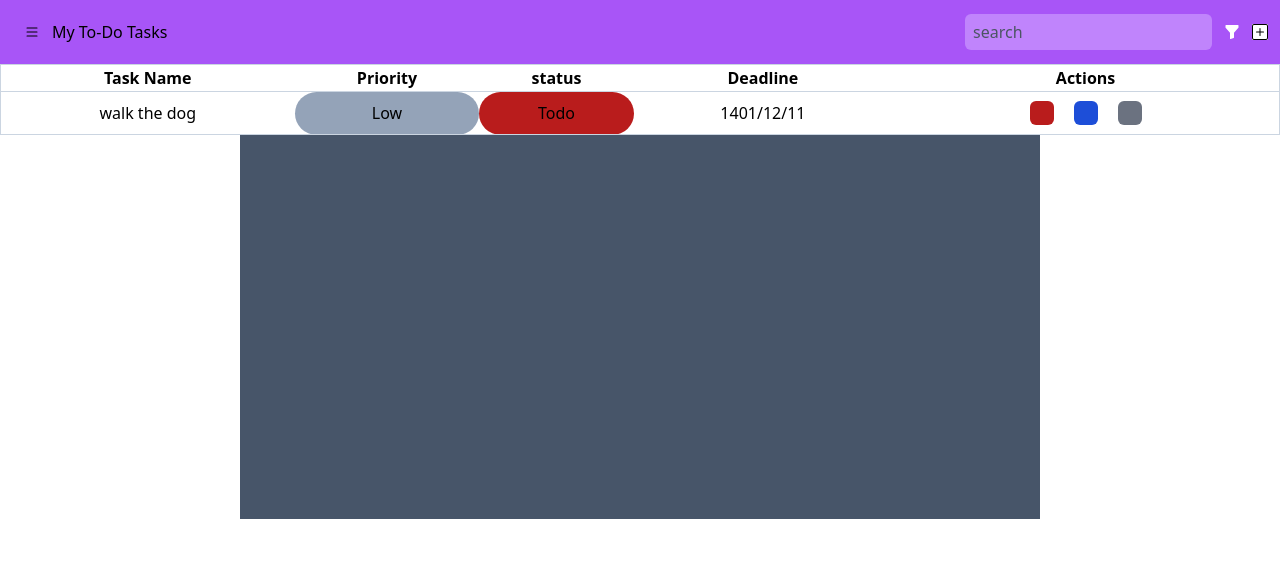
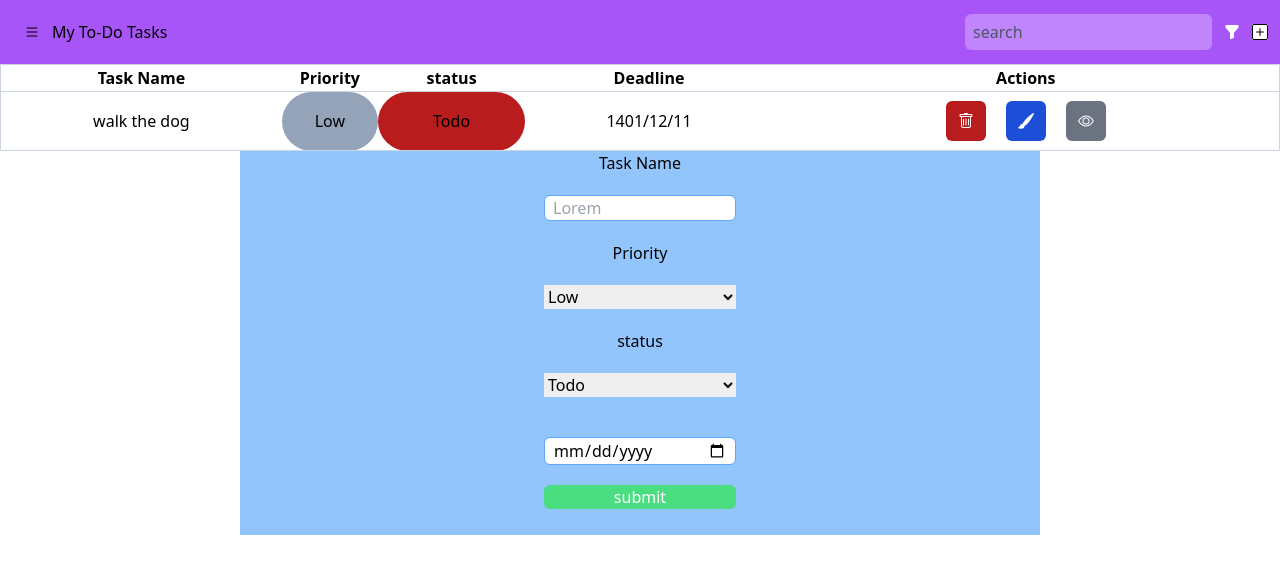
Before and after one commit to moayad-zanganeh/Todo-App, a website: page src/index.html in a window 1280 px wide. Both pictures are taken after a click on the icon 1260 px from the left and 32 px from the top of the page. Drawn offline with Linux system fonts and the light colour scheme; files that its build step writes are made by us from their sources.

Commit message:
start in js project

```diff
--- a/main.js
+++ b/main.js
@@ -1,3 +1,7 @@
 let addTr = document.getElementById('addtr');
 
-addTr.addEventListener('click', () => {});
+let modal = document.getElementById('modal');
+
+addTr.addEventListener('click', () => {
+  modal.classList.remove('hidden');
+});
--- a/src/index.html
+++ b/src/index.html
@@ -77,14 +77,14 @@
         </tr>
         <tr class="text-center">
           <td>walk the dog</td>
-          <td class="bg-slate-400 rounded-full border-none">Low</td>
+          <td class="bg-slate-400 rounded-full border-none w-24 h-10">Low</td>
           <td class="bg-red-700 rounded-full border-none">Todo</td>
           <td class="bg-white text-black rounded-md border-teal-500">
             1401/12/11
           </td>
           <td class="flex justify-center gap-5 m-2">
+            <button class="bg-red-700 text-white rounded-md p-3">
               <svg
-              class="bg-red-700 text-white rounded-md p-3"
                 xmlns="http://www.w3.org/2000/svg"
                 width="16"
                 height="16"
@@ -99,8 +99,9 @@
                   d="M14.5 3a1 1 0 0 1-1 1H13v9a2 2 0 0 1-2 2H5a2 2 0 0 1-2-2V4h-.5a1 1 0 0 1-1-1V2a1 1 0 0 1 1-1H6a1 1 0 0 1 1-1h2a1 1 0 0 1 1 1h3.5a1 1 0 0 1 1 1zM4.118 4 4 4.059V13a1 1 0 0 0 1 1h6a1 1 0 0 0 1-1V4.059L11.882 4zM2.5 3h11V2h-11z"
                 />
               </svg>
+            </button>
+            <button class="bg-blue-700 text-white rounded-md p-3">
               <svg
-              class="bg-blue-700 text-white rounded-md p-3"
                 xmlns="http://www.w3.org/2000/svg"
                 width="16"
                 height="16"
@@ -112,8 +113,9 @@
                   d="M15.825.12a.5.5 0 0 1 .132.584c-1.53 3.43-4.743 8.17-7.095 10.64a6.1 6.1 0 0 1-2.373 1.534c-.018.227-.06.538-.16.868-.201.659-.667 1.479-1.708 1.74a8.1 8.1 0 0 1-3.078.132 4 4 0 0 1-.562-.135 1.4 1.4 0 0 1-.466-.247.7.7 0 0 1-.204-.288.62.62 0 0 1 .004-.443c.095-.245.316-.38.461-.452.394-.197.625-.453.867-.826.095-.144.184-.297.287-.472l.117-.198c.151-.255.326-.54.546-.848.528-.739 1.201-.925 1.746-.896q.19.012.348.048c.062-.172.142-.38.238-.608.261-.619.658-1.419 1.187-2.069 2.176-2.67 6.18-6.206 9.117-8.104a.5.5 0 0 1 .596.04"
                 />
               </svg>
+            </button>
+            <button class="bg-gray-500 text-white rounded-md p-3">
               <svg
-              class="bg-gray-500 text-white rounded-md p-3"
                 xmlns="http://www.w3.org/2000/svg"
                 width="16"
                 height="16"
@@ -128,10 +130,43 @@
                   d="M8 5.5a2.5 2.5 0 1 0 0 5 2.5 2.5 0 0 0 0-5M4.5 8a3.5 3.5 0 1 1 7 0 3.5 3.5 0 0 1-7 0"
                 />
               </svg>
+            </button>
           </td>
         </tr>
       </table>
-      <div class="h-96 w-[800px] bg-slate-600 m-auto"></div>
+      <div class="h-96 w-[800px] bg-blue-300 m-auto hidden" id="modal">
+        <form action="" class="flex flex-col justify-center">
+          <label for="" class="m-auto"> Task Name </label>
+          <input
+            type="text"
+            class="my-5 mx-auto outline-none w-48 px-2 rounded-md hover: border-blue-400 border"
+            placeholder="Lorem"
+          />
+          <label for="" class="m-auto"> Priority </label>
+          <select name="" id="" class="my-5 w-48 mx-auto outline-none">
+            <option value="low">Low</option>
+            <option value="medium">Medium</option>
+            <option value="high">High</option>
+          </select>
+          <label for="" class="m-auto">status</label>
+          <select name="" id="" class="my-5 w-48 mx-auto outline-none">
+            <option value="todo">Todo</option>
+            <option value="doing">Doing</option>
+            <option value="don">Don</option>
+          </select>
+          <input
+            type="date"
+            name=""
+            id=""
+            class="my-5 mx-auto outline-none w-48 px-2 rounded-md hover: border-blue-400 border"
+          />
+          <input
+            type="submit"
+            value="submit"
+            class="bg-green-400 w-48 m-auto rounded-md hover:bg-blue-400 text-white border-yellow-500"
+          />
+        </form>
+      </div>
     </div>
     <script src="main.js"></script>
   </body>
```
Also changed, not shown: src/output.css. Lines whose indentation alone changed are shown as unchanged.
